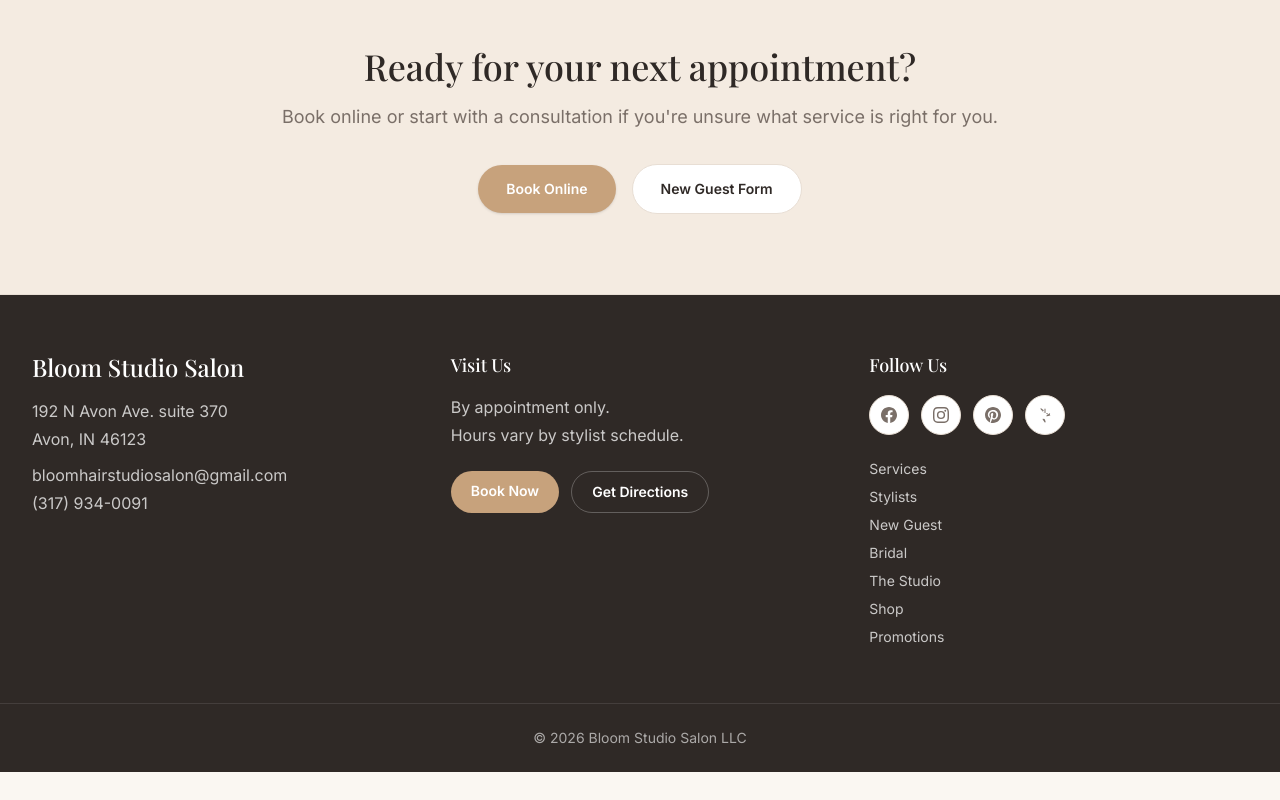
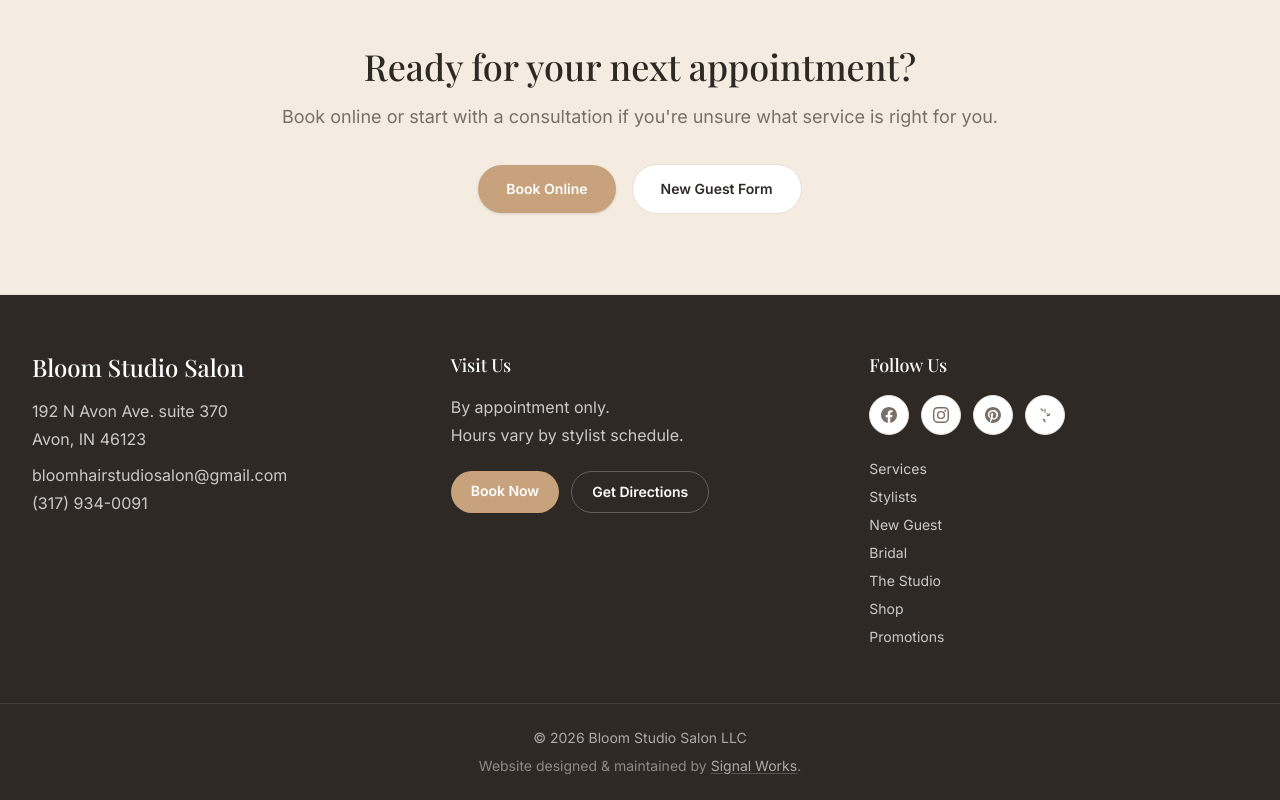
Before and after one commit to darnold5000/bloomstudiosalon, a Next.js app: page / in a window 1280 px wide. Shown: the part 4654-5454 px from the top of the page. Before the commit the page ends 5426 px from the top, so only its background shows below. Built offline with nearby package versions, Linux system fonts and the light colour scheme; a web font is replaced by a local one.

Commit message:
pricing page update

```diff
--- a/src/components/Footer.tsx
+++ b/src/components/Footer.tsx
@@ -98,7 +98,19 @@
       </div>
 
       <div className="border-t border-white/10 px-4 py-6 text-center text-sm text-white/60">
-        {siteInfo.copyright}
+        <p>{siteInfo.copyright}</p>
+        <p className="mt-2 text-white/45">
+          Website designed &amp; maintained by{" "}
+          <a
+            href="https://hiresignalworks.com"
+            target="_blank"
+            rel="noopener noreferrer"
+            className="text-white/60 underline decoration-white/20 underline-offset-2 transition hover:text-accent-soft hover:decoration-accent-soft"
+          >
+            Signal Works
+          </a>
+          .
+        </p>
       </div>
     </footer>
   );
```
